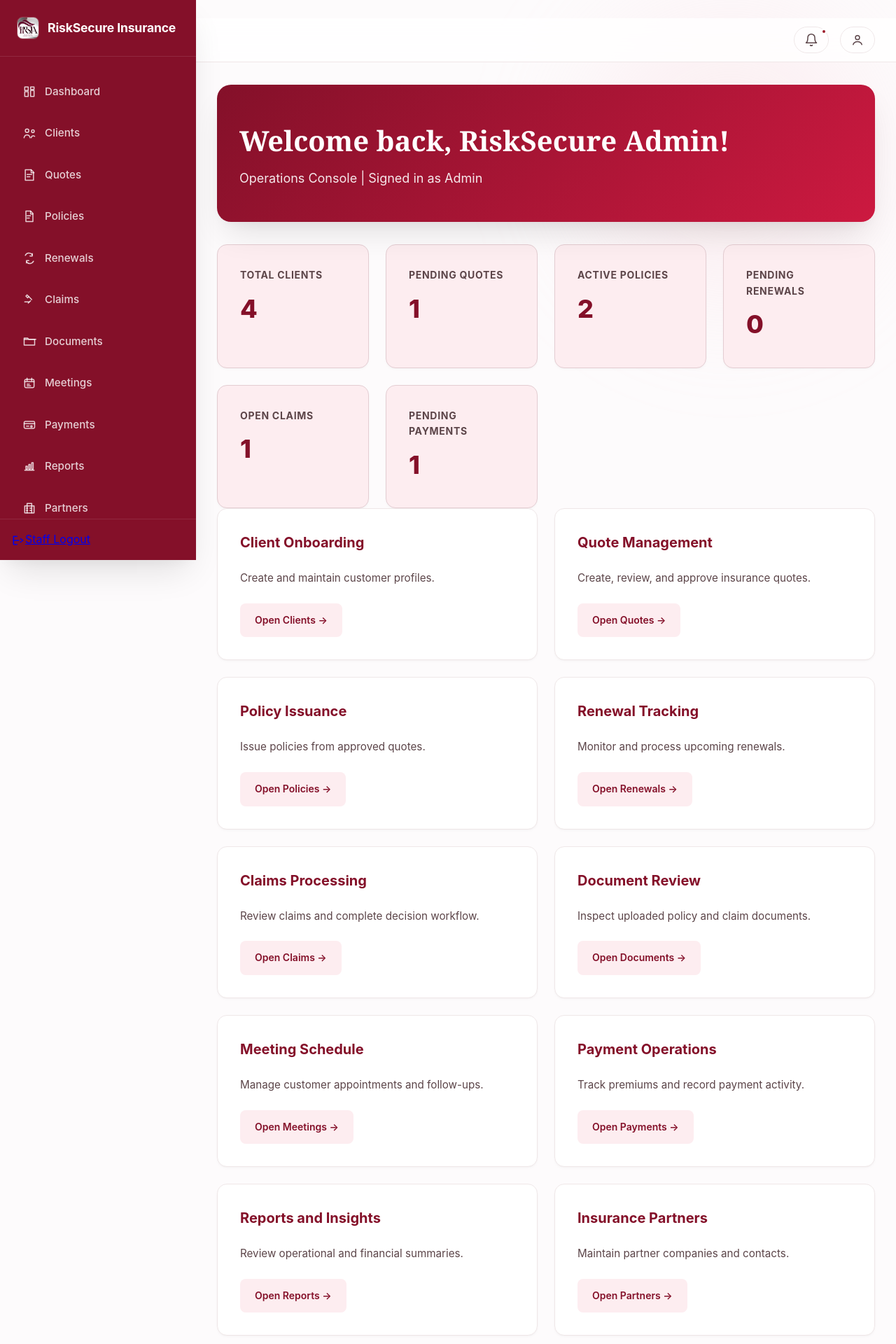
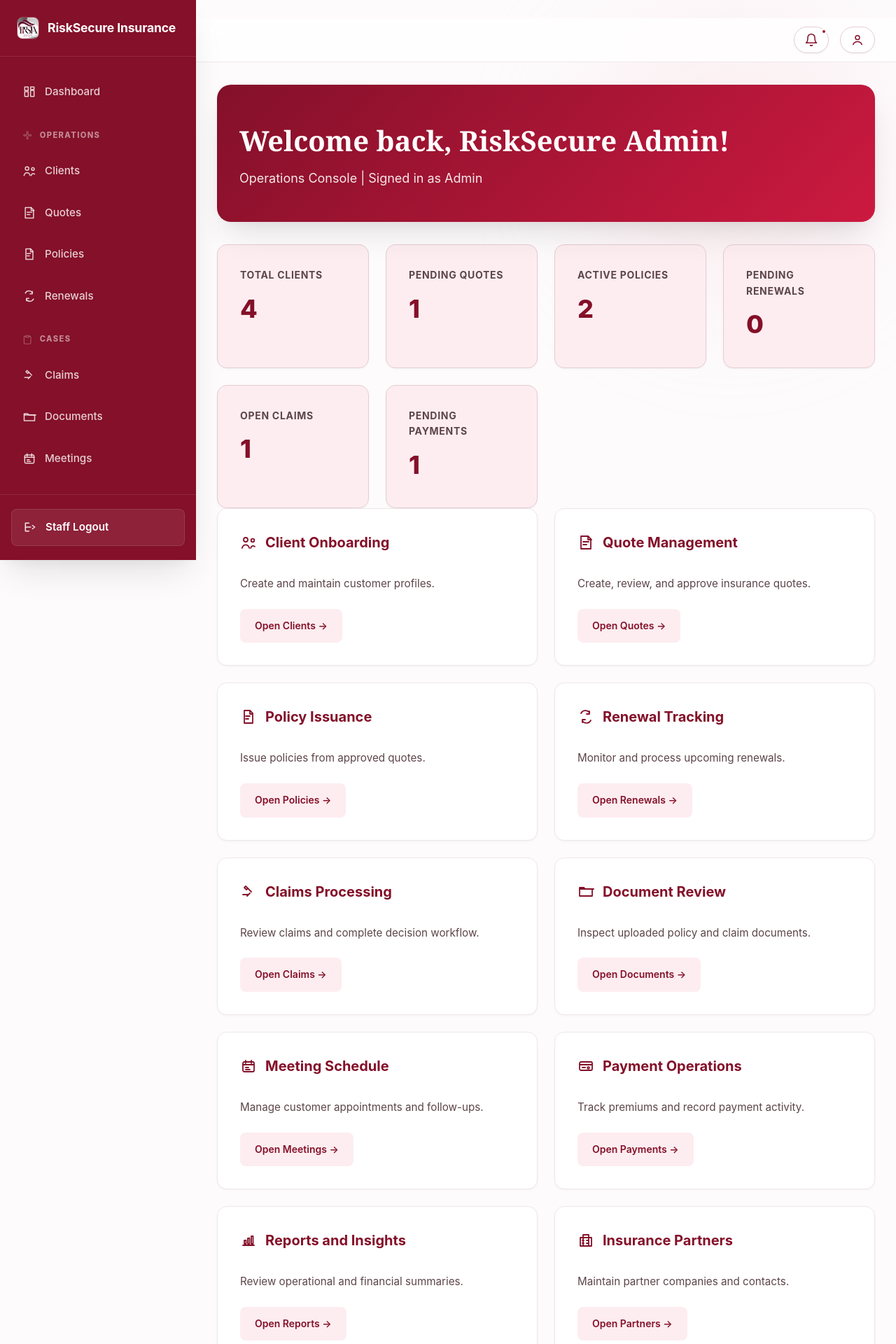
Before and after one commit to jbprado020/RiskSecureWebsite-, a PHP site: page /admin/dashboard.php in a window 1280 px wide. Shown: the top 1920 px of the page at 70% size. Run offline with PHP 8.4, Linux system fonts and the light colour scheme; a user stored in the database is signed in; data comes from the database, SQL or seed files in the repository.

Commit message:
Refined UI

```diff
--- a/admin/dashboard.php
+++ b/admin/dashboard.php
@@ -95,24 +95,28 @@ if (canAccess(['admin', 'manager', 'underwriter'])) {
         'description' => 'Create and maintain customer profiles.',
         'href' => 'clients.php',
         'cta' => 'Open Clients',
+        'icon' => 'group',
     ];
     $quickActions[] = [
         'title' => 'Quote Management',
         'description' => 'Create, review, and approve insurance quotes.',
         'href' => 'quotes.php',
         'cta' => 'Open Quotes',
+        'icon' => 'request_quote',
     ];
     $quickActions[] = [
         'title' => 'Policy Issuance',
         'description' => 'Issue policies from approved quotes.',
         'href' => 'policies.php',
         'cta' => 'Open Policies',
+        'icon' => 'policy',
     ];
     $quickActions[] = [
         'title' => 'Renewal Tracking',
         'description' => 'Monitor and process upcoming renewals.',
         'href' => 'renewals.php',
         'cta' => 'Open Renewals',
+        'icon' => 'cycle',
     ];
 }
 
@@ -122,18 +126,21 @@ if (canAccess(['admin', 'manager', 'underwriter', 'claims_officer'])) {
         'description' => 'Review claims and complete decision workflow.',
         'href' => 'claims.php',
         'cta' => 'Open Claims',
+        'icon' => 'gavel',
     ];
     $quickActions[] = [
         'title' => 'Document Review',
         'description' => 'Inspect uploaded policy and claim documents.',
         'href' => 'documents.php',
         'cta' => 'Open Documents',
+        'icon' => 'folder_open',
     ];
     $quickActions[] = [
         'title' => 'Meeting Schedule',
         'description' => 'Manage customer appointments and follow-ups.',
         'href' => 'meetings.php',
         'cta' => 'Open Meetings',
+        'icon' => 'event',
     ];
 }
 
@@ -143,6 +150,7 @@ if (canAccess(['admin', 'manager', 'billing_officer'])) {
         'description' => 'Track premiums and record payment activity.',
         'href' => 'payments.php',
         'cta' => 'Open Payments',
+        'icon' => 'payments',
     ];
 }
 
@@ -152,6 +160,7 @@ if (canAccess(['admin', 'manager', 'underwriter', 'claims_officer', 'billing_off
         'description' => 'Review operational and financial summaries.',
         'href' => 'reports.php',
         'cta' => 'Open Reports',
+        'icon' => 'monitoring',
     ];
 }
 
@@ -161,6 +170,7 @@ if (canAccess(['admin', 'manager'])) {
         'description' => 'Maintain partner companies and contacts.',
         'href' => 'insurance_partners.php',
         'cta' => 'Open Partners',
+        'icon' => 'business',
     ];
 }
 
@@ -170,6 +180,7 @@ if (canAccess(['admin'])) {
         'description' => 'Manage staff accounts, roles, and access.',
         'href' => 'staff_management.php',
         'cta' => 'Open Staff Mgmt',
+        'icon' => 'manage_accounts',
     ];
 }
 ?>
@@ -187,7 +198,10 @@ if (canAccess(['admin'])) {
 <section class="grid cols-2">
     <?php foreach ($quickActions as $action): ?>
     <article class="card admin-action">
-        <h3><?= e($action['title']); ?></h3>
+        <div class="action-header">
+            <?= iconMarkup($action['icon']); ?>
+            <h3><?= e($action['title']); ?></h3>
+        </div>
         <p><?= e($action['description']); ?></p>
         <a href="<?= e($action['href']); ?>" class="btn-action"><?= e($action['cta']); ?> -&gt;</a>
     </article>
--- a/shared/includes/layout.php
+++ b/shared/includes/layout.php
@@ -95,11 +95,23 @@ function iconMarkup(string $name): string
         'workspace_premium' => '<path d="M12 3l7 4-1.4 7.5L12 21 6.4 14.5 5 7z"></path><path d="M12 8l1.2 2.4 2.7.4-2 1.9.5 2.7L12 13.8 9.6 15.4l.5-2.7-2-1.9 2.7-.4z"></path>',
         'notifications' => '<path d="M18 8A6 6 0 0 0 6 8c0 7-3 9-3 9h18s-3-2-3-9"></path><path d="M13.73 21a2 2 0 0 1-3.46 0"></path>',
         'logout_default' => '<path d="M10 5H4v14h6"></path><path d="M13 12H4"></path><path d="M16 9l4 3-4 3"></path>',
+        'hub' => '<circle cx="12" cy="12" r="3"></circle><circle cx="12" cy="5" r="2"></circle><circle cx="12" cy="19" r="2"></circle><circle cx="5" cy="12" r="2"></circle><circle cx="19" cy="12" r="2"></circle>',
+        'assignment' => '<path d="M16 4h2a2 2 0 0 1 2 2v14a2 2 0 0 1-2 2H6a2 2 0 0 1-2-2V6a2 2 0 0 1 2-2h2"></path><rect x="8" y="2" width="8" height="4" rx="1" ry="1"></rect>',
+        'account_balance' => '<path d="M3 22h18M5 22V10M19 22V10M12 2v6M3 10h18M7 10v12M17 10v12M12 10v12"></path>',
+        'analytics' => '<path d="M12 20V10M18 20V4M6 20v-4"></path>',
     ];
 
     $path = $icons[$name] ?? $icons['logout_default'];
 
     return '<svg class="nav-icon" viewBox="0 0 24 24" aria-hidden="true" focusable="false" role="img" xmlns="http://www.w3.org/2000/svg" fill="none" stroke="currentColor" stroke-width="1.8" stroke-linecap="round" stroke-linejoin="round">' . $path . '</svg>';
+}
+
+function navCategory(string $label, string $icon): void
+{
+    echo '<div class="nav-category">';
+    echo iconMarkup($icon);
+    echo '<span>' . e($label) . '</span>';
+    echo '</div>';
 }
 
 function navLink(string $href, string $label, string $currentPage, string $icon = 'radio_button_unchecked'): void
@@ -201,6 +213,7 @@ function renderHeader(string $title, bool $showBanner = true): void
         navLink($relPath . 'admin/dashboard.php', 'Dashboard', $currentPage, 'dashboard');
 
         if (canAccess(['admin', 'manager', 'underwriter'])) {
+            navCategory('Operations', 'hub');
             navLink($relPath . 'admin/clients.php', 'Clients', $currentPage, 'group');
             navLink($relPath . 'admin/quotes.php', 'Quotes', $currentPage, 'request_quote');
             navLink($relPath . 'admin/policies.php', 'Policies', $currentPage, 'policy');
@@ -208,24 +221,29 @@ function renderHeader(string $title, bool $showBanner = true): void
         }
 
         if (canAccess(['admin', 'manager', 'underwriter', 'claims_officer'])) {
+            navCategory('Cases', 'assignment');
             navLink($relPath . 'admin/claims.php', 'Claims', $currentPage, 'gavel');
             navLink($relPath . 'admin/documents.php', 'Documents', $currentPage, 'folder_open');
             navLink($relPath . 'admin/meetings.php', 'Meetings', $currentPage, 'event');
         }
 
         if (canAccess(['admin', 'manager', 'billing_officer'])) {
+            navCategory('Finance', 'account_balance');
             navLink($relPath . 'admin/payments.php', 'Payments', $currentPage, 'payments');
         }
 
         if (canAccess(['admin', 'manager', 'underwriter', 'claims_officer', 'billing_officer'])) {
+            navCategory('Analytics', 'analytics');
             navLink($relPath . 'admin/reports.php', 'Reports', $currentPage, 'monitoring');
         }
 
         if (canAccess(['admin', 'manager'])) {
+            navCategory('Relationships', 'business');
             navLink($relPath . 'admin/insurance_partners.php', 'Partners', $currentPage, 'business');
         }
 
         if (canAccess(['admin'])) {
+            navCategory('System', 'admin_panel_settings');
             navLink($relPath . 'admin/staff_management.php', 'Staff Mgmt', $currentPage, 'manage_accounts');
         }
     } elseif (isCustomerLoggedIn()) {
--- a/shared/styling/styles.css
+++ b/shared/styling/styles.css
@@ -288,6 +288,25 @@ body.sidebar-open .nav-drawer {
     box-shadow: var(--shadow-md);
 }
 
+.nav-category {
+    padding: 1.25rem 1rem 0.5rem;
+    font-size: 0.7rem;
+    font-weight: 800;
+    color: hsla(0, 0%, 100%, 0.5);
+    text-transform: uppercase;
+    letter-spacing: 0.12em;
+    display: flex;
+    align-items: center;
+    gap: 0.65rem;
+    user-select: none;
+}
+
+.nav-category .nav-icon {
+    width: 0.9rem;
+    height: 0.9rem;
+    opacity: 0.6;
+}
+
 .nav-icon {
     width: 1.25rem;
     height: 1.25rem;
@@ -297,9 +316,35 @@ body.sidebar-open .nav-drawer {
 }
 
 .drawer-footer {
-    padding: 1rem;
+    padding: 1.25rem 1rem;
     border-top: 1px solid hsla(0, 0%, 100%, 0.1);
     margin-top: auto;
+}
+
+.drawer-footer a {
+    display: flex;
+    align-items: center;
+    gap: 0.75rem;
+    padding: 0.85rem 1rem;
+    color: #ffffff;
+    background: hsla(0, 0%, 100%, 0.08);
+    text-decoration: none;
+    font-weight: 600;
+    font-size: 0.95rem;
+    border-radius: var(--radius-sm);
+    transition: all 0.3s cubic-bezier(0.4, 0, 0.2, 1);
+    border: 1px solid hsla(0, 0%, 100%, 0.1);
+}
+
+.drawer-footer a:hover {
+    background: hsla(0, 0%, 100%, 0.15);
+    border-color: hsla(0, 0%, 100%, 0.3);
+    box-shadow: 0 4px 12px rgba(0, 0, 0, 0.15);
+    transform: translateY(-1px);
+}
+
+.drawer-footer a .nav-icon {
+    opacity: 0.9;
 }
 
 .btn-full {
@@ -448,6 +493,20 @@ button:active {
 }
 
 /* Top Bar Buttons & Actions */
+#notif-dropdown .top-bar-btn,
+#profile-dropdown .top-bar-btn {
+    color: var(--primary);
+    border-color: var(--border-strong);
+    background: #ffffff;
+    box-shadow: var(--shadow-sm);
+}
+
+#notif-dropdown .top-bar-btn:hover,
+#profile-dropdown .top-bar-btn:hover {
+    background: var(--primary-soft);
+    transform: translateY(-1px);
+}
+
 .top-bar-btn {
     background: transparent;
     border: 1px solid var(--border);
@@ -674,6 +733,19 @@ tr:hover td { background: var(--bg-alt); }
     color: var(--primary);
 }
 
+.action-header {
+    display: flex;
+    align-items: center;
+    gap: 0.75rem;
+    margin-bottom: 0.5rem;
+}
+
+.action-header .nav-icon {
+    width: 1.5rem;
+    height: 1.5rem;
+    color: var(--primary);
+}
+
 .admin-action p {
     font-size: 0.95rem;
     color: var(--muted);
```
Also changed, not shown: 6 other files.
